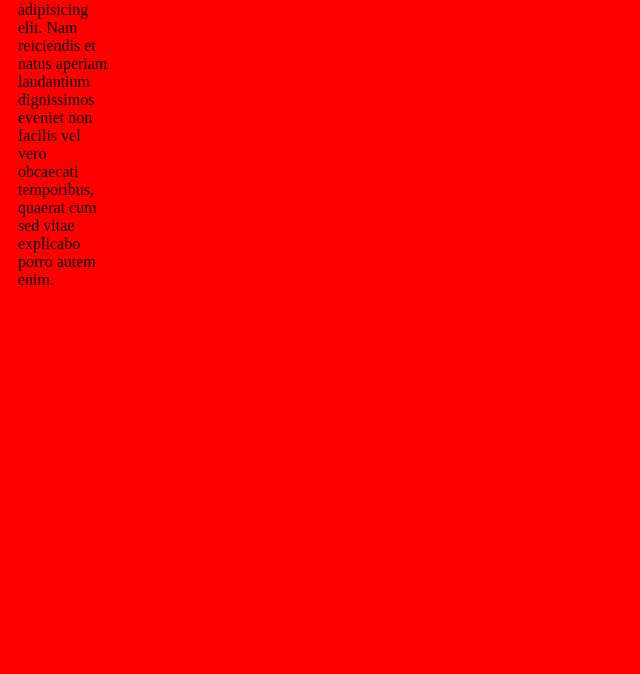
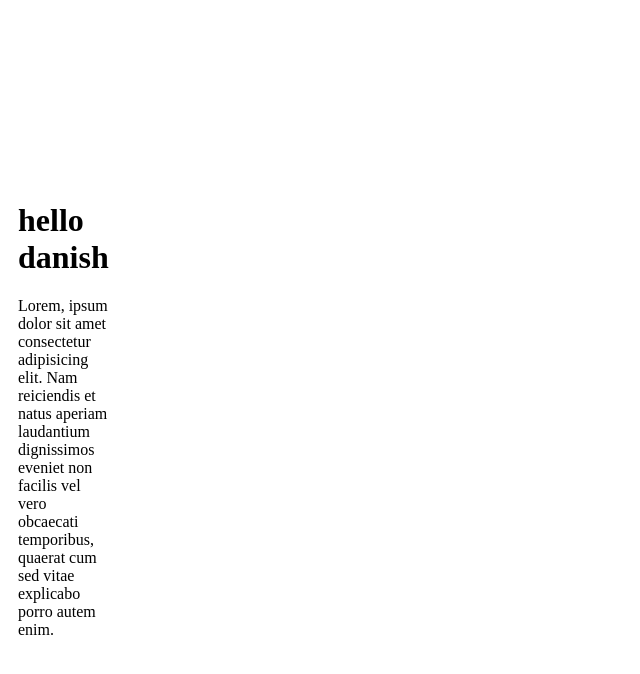
Before and after one commit to Guest007-ran/testing, a plain HTML site: page index.html in a window 1280 px wide. Shown: the whole page, without its empty margins (0-640 px from the left). Drawn offline with Linux system fonts and the light colour scheme.

Commit message:
2nd test

```diff
--- a/style.css
+++ b/style.css
@@ -1,9 +1,9 @@
 #main{
-    background-color: red;
+    /* background-color: red; */
     padding: 10px;
     max-width: 10px;
     display: flex;
-    height: 100px;
+    height: 100vh;
     width: 300px;
     justify-items: center;
     align-items: center;
```
